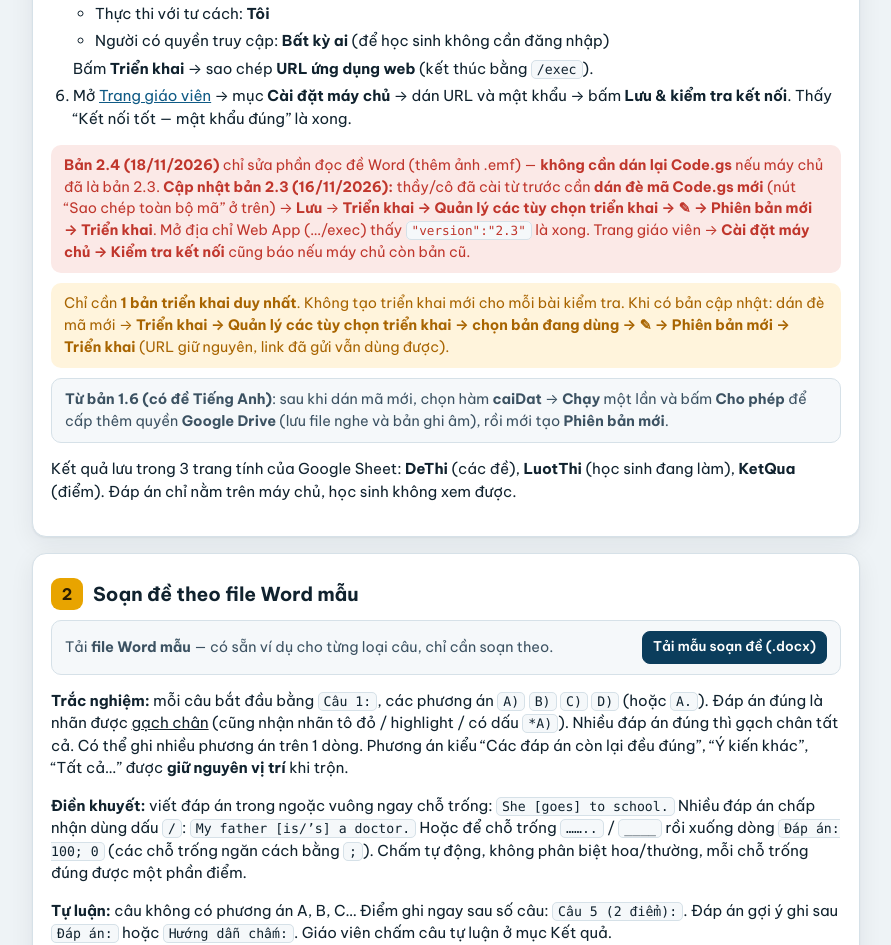
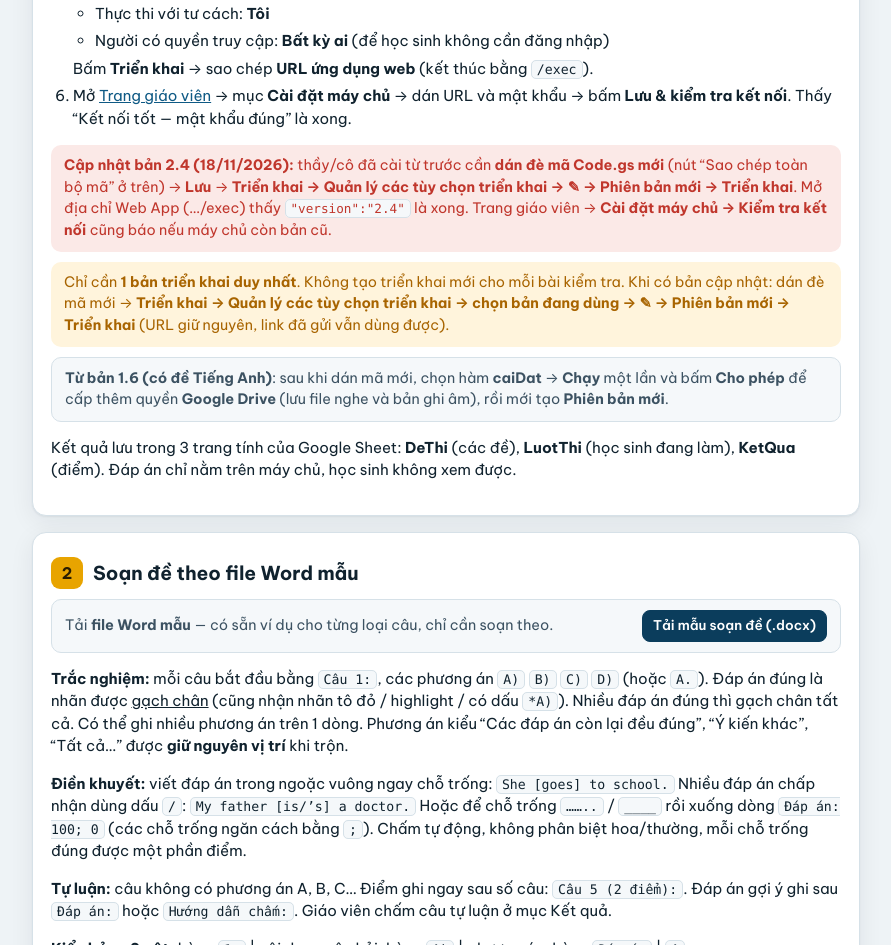
Before and after one commit to leduynampvmtc-spec/DNAM_TrondeTN_PVCollege, a plain HTML site: page huong-dan.html in a window 1280 px wide. Shown: the part 802-1747 px from the top of the page, without its empty margins (194-1085 px from the left). Drawn offline with Linux system fonts and the light colour scheme.

Commit message:
Bản 2.4: hướng dẫn dán Code.gs 2.4

```diff
--- a/huong-dan.html
+++ b/huong-dan.html
@@ -47,7 +47,7 @@
         Bấm <b>Triển khai</b> → sao chép <b>URL ứng dụng web</b> (kết thúc bằng <code>/exec</code>).</li>
       <li>Mở <a href="giaovien.html">Trang giáo viên</a> → mục <b>Cài đặt máy chủ</b> → dán URL và mật khẩu → bấm <b>Lưu &amp; kiểm tra kết nối</b>. Thấy “Kết nối tốt — mật khẩu đúng” là xong.</li>
     </ol>
-    <div class="msg bad"><b>Bản 2.4 (18/11/2026)</b> chỉ sửa phần đọc đề Word (thêm ảnh .emf) — <b>không cần dán lại Code.gs</b> nếu máy chủ đã là bản 2.3. <b>Cập nhật bản 2.3 (16/11/2026):</b> thầy/cô đã cài từ trước cần <b>dán đè mã Code.gs mới</b> (nút “Sao chép toàn bộ mã” ở trên) → <b>Lưu</b> → <b>Triển khai → Quản lý các tùy chọn triển khai → ✎ → Phiên bản mới → Triển khai</b>. Mở địa chỉ Web App (…/exec) thấy <code>"version":"2.3"</code> là xong. Trang giáo viên → <b>Cài đặt máy chủ → Kiểm tra kết nối</b> cũng báo nếu máy chủ còn bản cũ.</div>
+    <div class="msg bad"><b>Cập nhật bản 2.4 (18/11/2026):</b> thầy/cô đã cài từ trước cần <b>dán đè mã Code.gs mới</b> (nút “Sao chép toàn bộ mã” ở trên) → <b>Lưu</b> → <b>Triển khai → Quản lý các tùy chọn triển khai → ✎ → Phiên bản mới → Triển khai</b>. Mở địa chỉ Web App (…/exec) thấy <code>"version":"2.4"</code> là xong. Trang giáo viên → <b>Cài đặt máy chủ → Kiểm tra kết nối</b> cũng báo nếu máy chủ còn bản cũ.</div>
     <div class="msg warn">Chỉ cần <b>1 bản triển khai duy nhất</b>. Không tạo triển khai mới cho mỗi bài kiểm tra. Khi có bản cập nhật: dán đè mã mới → <b>Triển khai → Quản lý các tùy chọn triển khai → chọn bản đang dùng → ✎ → Phiên bản mới → Triển khai</b> (URL giữ nguyên, link đã gửi vẫn dùng được).</div>
     <div class="msg info"><b>Từ bản 1.6 (có đề Tiếng Anh)</b>: sau khi dán mã mới, chọn hàm <b>caiDat</b> → <b>Chạy</b> một lần và bấm <b>Cho phép</b> để cấp thêm quyền <b>Google Drive</b> (lưu file nghe và bản ghi âm), rồi mới tạo <b>Phiên bản mới</b>.</div>
     <p>Kết quả lưu trong 3 trang tính của Google Sheet: <b>DeThi</b> (các đề), <b>LuotThi</b> (học sinh đang làm), <b>KetQua</b> (điểm). Đáp án chỉ nằm trên máy chủ, học sinh không xem được.</p>
```
